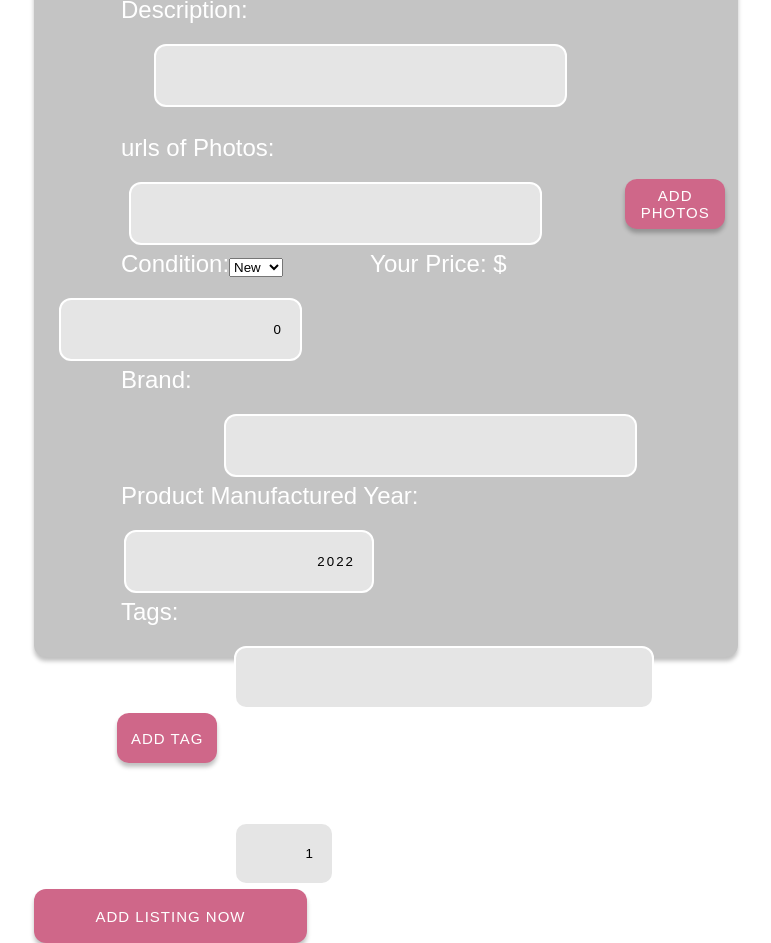
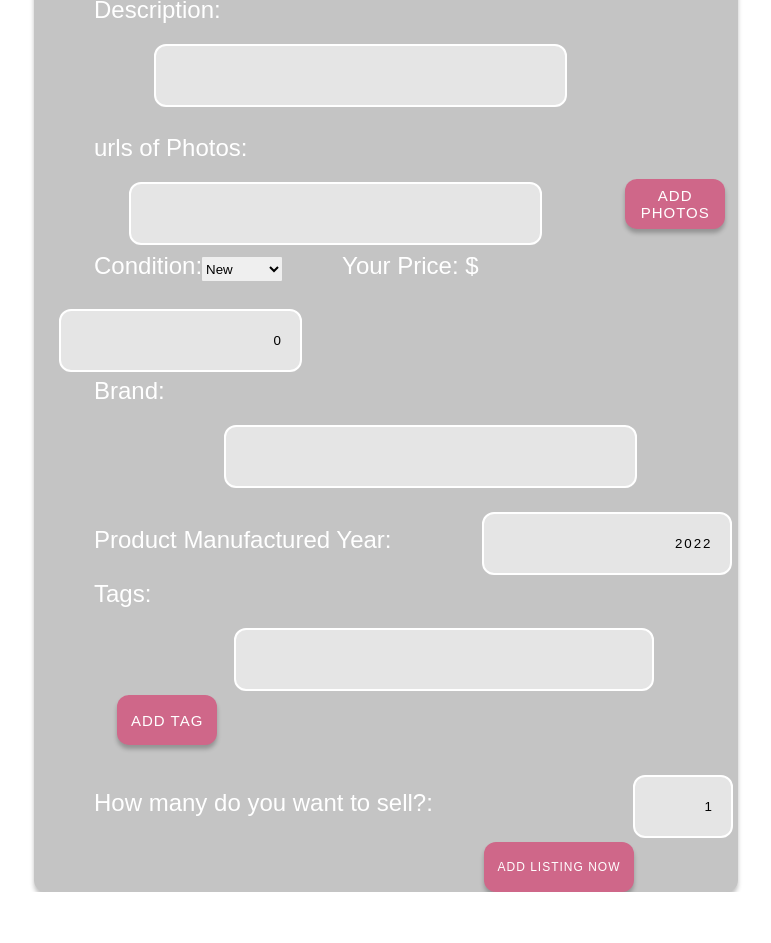
Before and after one commit to brettqlynk/FunHorseToyBoutique, a React app: page /listproduct in a window 1280 px wide. Shown: the part 340-1283 px from the top of the page, without its empty margins (387-1158 px from the left). After the commit the page ends 1232 px from the top, so only its background shows below. Built offline with nearby package versions, Linux system fonts and the light colour scheme; the HTML template or start-up script is replaced by a standard one.

Commit message:
more css changes

```diff
--- a/client/src/component/CreateListing/Listing.module.css
+++ b/client/src/component/CreateListing/Listing.module.css
@@ -16,6 +16,16 @@
   border: none;
 }
 
+.select {
+  width: 5rem;
+  height: 1.5rem;
+  border: none;
+  border-radius: 1px;
+  font-family: 'Montserrat', sans-serif;
+  margin-top: 0.5rem;
+  margin-bottom: 0.5rem;
+}
+
 .home_button:hover {
   opacity: 0.5;
   cursor: pointer;
@@ -24,7 +34,7 @@
 .form {
   position: relative;
 width: 55vw;
-height: 100vh;
+height: 80%;
 /* display: flex; */
 /* align-items: center; */
 /* justify-content: center; */
@@ -58,7 +68,7 @@ color: #6A8FC5;
  .alllabel {
 width: 238px;
 height: 29px;
-padding-left: 87px;
+padding-left: 60px;
 font-weight: 500;
 font-size: 24px;
 line-height: 29px;
@@ -210,9 +220,30 @@ text-transform: uppercase;
 margin-left: 6.5vw;
 margin-bottom: 10px;
 }
+.createlistingadds {
+  color: #6A8FC5;
+}
 
 .addListing {
-  /* position: relative; */
+  width: 150px;
+  height: 50px;
+  background: #CF6789;
+  mix-blend-mode: normal;
+  box-shadow: 0px 4px 4px rgba(0, 0, 0, 0.25);
+  border-radius: 12px;
+  outline: none;
+  border: none;
+  color: white;
+  font-style: normal;
+  font-family: 'Montserrat', sans-serif;
+  font-size: 12px;
+  letter-spacing: 1px;
+  text-transform: uppercase;
+  margin-left: 450px;
+}
+/*
+.addListing {
+  position: relative;
 width: 273px;
 height: 54px;
 left: 391px;
@@ -228,7 +259,7 @@ font-family: 'Montserrat', sans-serif;
 font-size: 15px;
 letter-spacing: 1px;
 text-transform: uppercase;
-}
+} */
 
 input[type=text] {
   text-align: left;
--- a/client/src/component/CreateListing/Photos.jsx
+++ b/client/src/component/CreateListing/Photos.jsx
@@ -1,8 +1,10 @@
 import React, {useState, useEffect} from 'react';
-
+import ListingCSS from './Listing.module.css';
 const Photos = ({onClick, index, photo}) => {
   return(
-  <ul onClick={()=>{
+  <ul
+  className={ListingCSS.createlistingadds}
+  onClick={()=>{
     event.preventDefault()
     onClick(index)
     }}>
--- a/client/src/component/CreateListing/Tags.jsx
+++ b/client/src/component/CreateListing/Tags.jsx
@@ -1,8 +1,10 @@
 import React, {useState, useEffect} from 'react';
-
+import ListingCSS from './Listing.module.css';
 const Tags = ({onClick, index, tag}) => {
   return(
-  <ul onClick={()=>{
+  <ul
+  className={ListingCSS.createlistingadds}
+  onClick={()=>{
     // event.preventDefault()
     onClick(index)
     }}>
```
